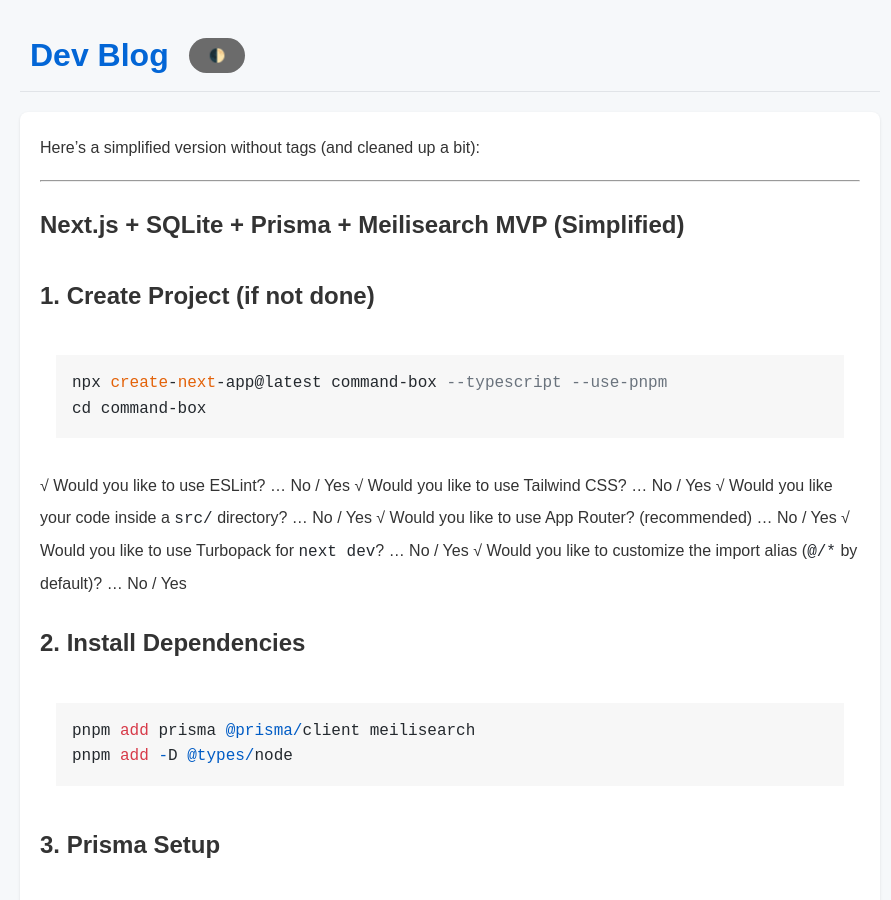
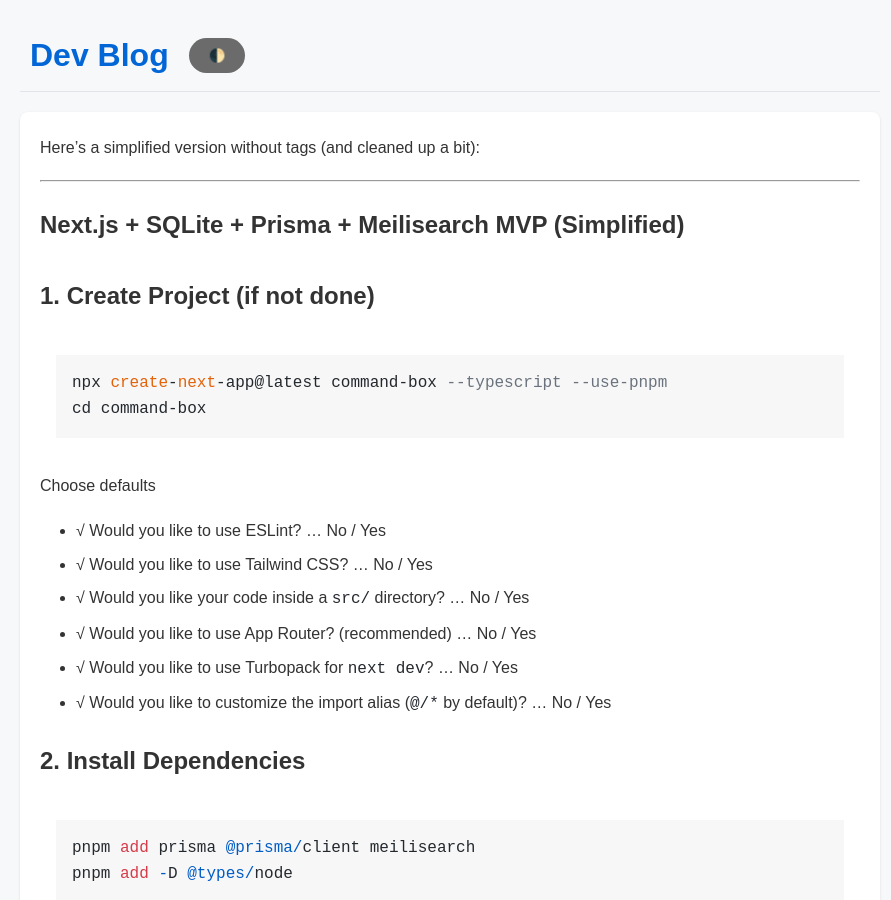
Before and after one commit to atari-monk/dev-blog, a Jekyll site: the page built from content/projects/command-box/003-mvp.md, in a window 1280 px wide and 900 px high. Shown: the whole window, without its empty margins (190-1081 px from the left). Built offline with Jekyll 4.4.1, drawn with Linux system fonts in a browser that asks for light colours; our own code applies the rules of GitHub Pages for plain Markdown files; some of the changed text lies outside the part shown.

Commit message:
Update content

````diff
--- a/content/projects/command-box/003-mvp.md
+++ b/content/projects/command-box/003-mvp.md
@@ -10,12 +10,14 @@
 cd command-box
 ```
 
-√ Would you like to use ESLint? ... No / Yes
-√ Would you like to use Tailwind CSS? ... No / Yes
-√ Would you like your code inside a `src/` directory? ... No / Yes
-√ Would you like to use App Router? (recommended) ... No / Yes
-√ Would you like to use Turbopack for `next dev`? ... No / Yes
-√ Would you like to customize the import alias (`@/*` by default)? ... No / Yes
+Choose defaults
+
+- √ Would you like to use ESLint? ... No / Yes
+- √ Would you like to use Tailwind CSS? ... No / Yes
+- √ Would you like your code inside a `src/` directory? ... No / Yes
+- √ Would you like to use App Router? (recommended) ... No / Yes
+- √ Would you like to use Turbopack for `next dev`? ... No / Yes
+- √ Would you like to customize the import alias (`@/*` by default)? ... No / Yes
 
 ### 2. Install Dependencies
 ```bash
````
Also changed, not shown: other parts of content/projects/command-box/003-mvp.md (+2 -0 lines).
